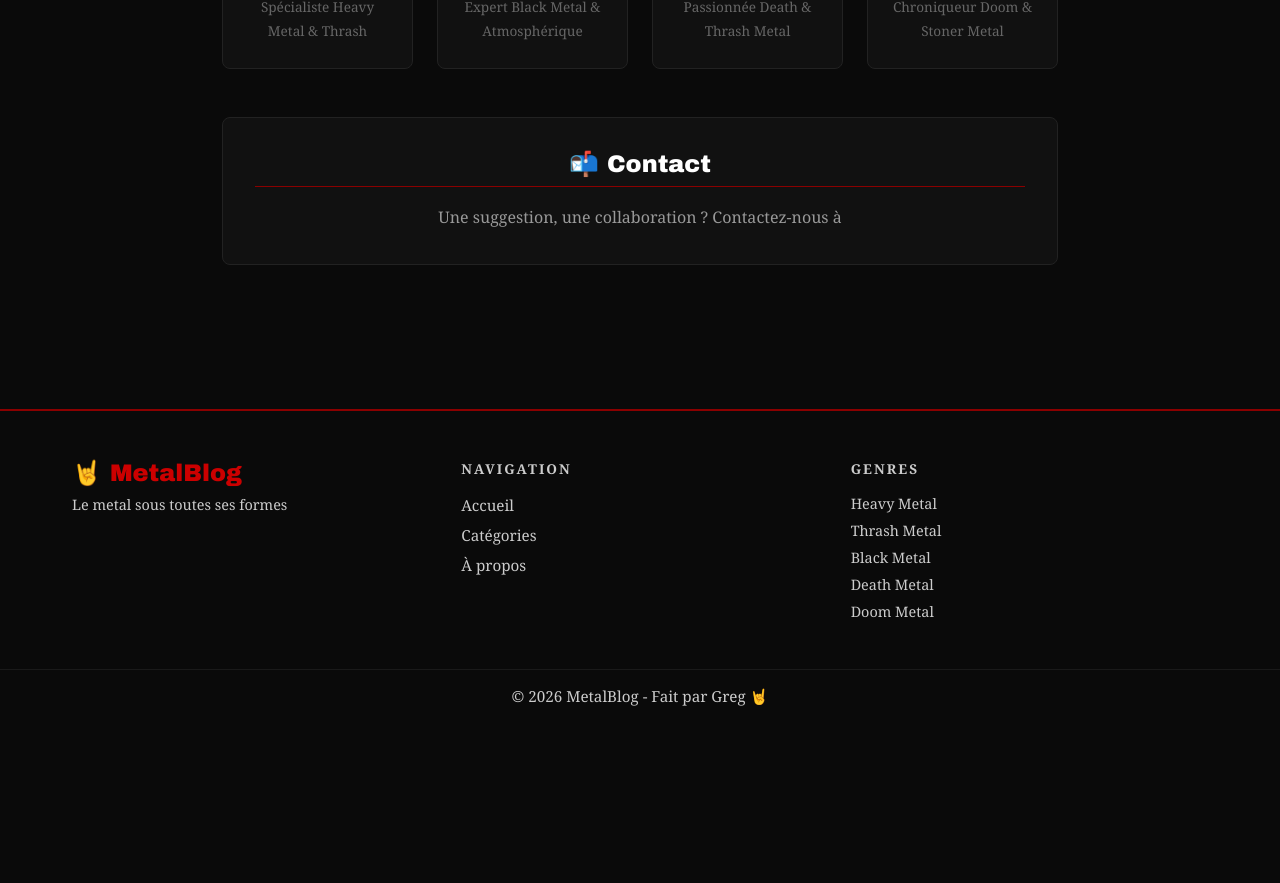
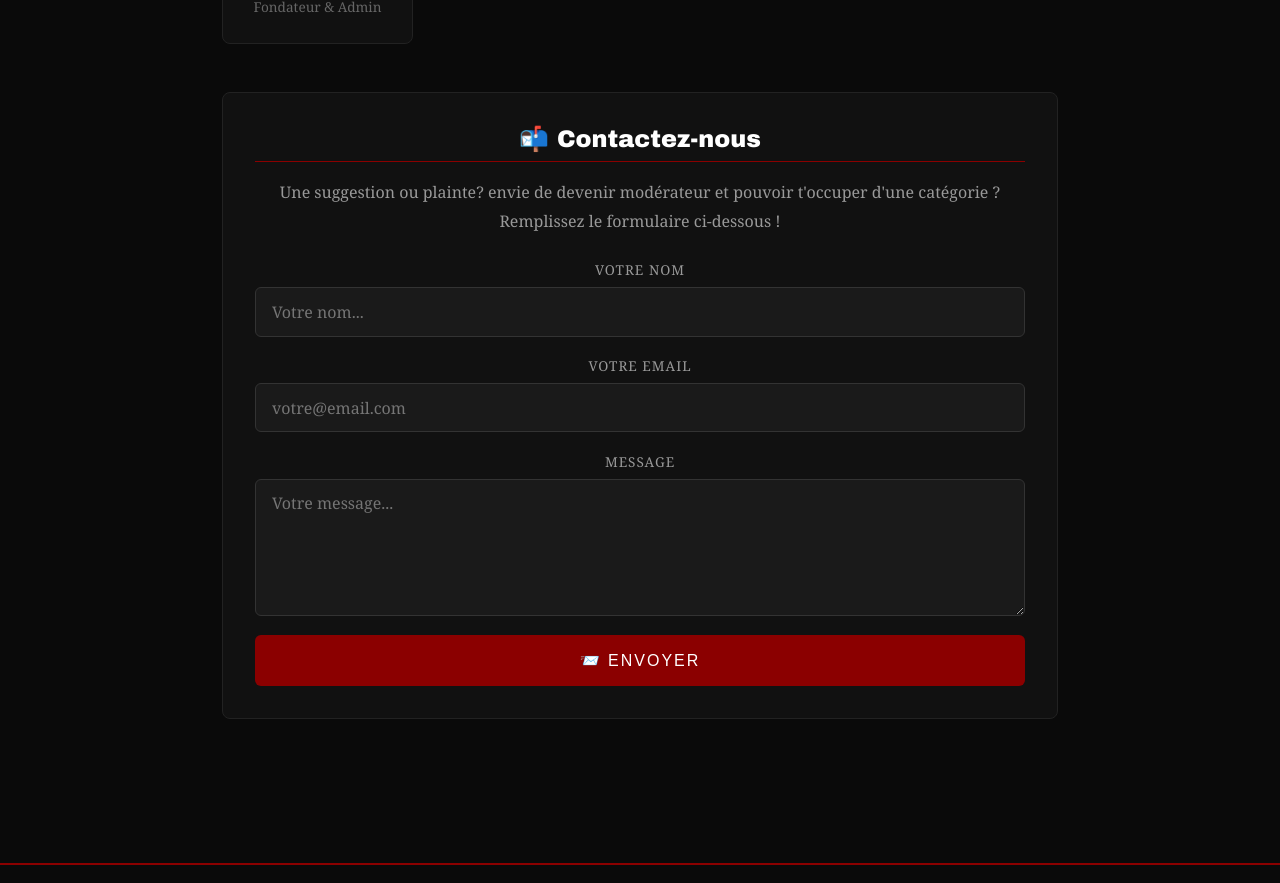
Before and after one commit to Greg-666/metal-blog, an Angular app: page /about in a window 1280 px wide. Shown: the part 900-1783 px from the top of the page. Before the commit the page ends 1622 px from the top, so only its background shows below. Built offline with nearby package versions, Linux system fonts and the light colour scheme.

Commit message:
feat: formulaire contact, section equipe simplifiée, fix approbation users

```diff
--- a/src/app/pages/about/about.component.css
+++ b/src/app/pages/about/about.component.css
@@ -89,3 +89,81 @@
   color: #cc0000;
   font-weight: bold;
 }
+.contact-form {
+  display: flex;
+  flex-direction: column;
+  gap: 1.2rem;
+  margin-top: 1.5rem;
+}
+
+.form-group {
+  display: flex;
+  flex-direction: column;
+  gap: 0.5rem;
+}
+
+.form-group label {
+  color: #999;
+  font-size: 0.85rem;
+  text-transform: uppercase;
+  letter-spacing: 1px;
+}
+
+.form-group input,
+.form-group textarea {
+  background-color: #1a1a1a;
+  border: 1px solid #333;
+  border-radius: 6px;
+  padding: 0.8rem 1rem;
+  color: #fff;
+  font-size: 1rem;
+  outline: none;
+  transition: border-color 0.3s;
+  font-family: inherit;
+}
+
+.form-group input:focus,
+.form-group textarea:focus {
+  border-color: #8b0000;
+}
+
+.form-group textarea {
+  resize: vertical;
+  min-height: 120px;
+}
+
+.btn-submit {
+  background-color: #8b0000;
+  color: #fff;
+  border: none;
+  padding: 1rem;
+  border-radius: 6px;
+  font-size: 1rem;
+  text-transform: uppercase;
+  letter-spacing: 2px;
+  cursor: pointer;
+  transition: background-color 0.3s;
+}
+
+.btn-submit:hover {
+  background-color: #cc0000;
+}
+
+.alert {
+  padding: 0.8rem 1rem;
+  border-radius: 6px;
+  font-size: 0.9rem;
+  margin-top: 1rem;
+}
+
+.alert.error {
+  background-color: #2a0000;
+  border: 1px solid #8b0000;
+  color: #ff6666;
+}
+
+.alert.success {
+  background-color: #002a00;
+  border: 1px solid #008b00;
+  color: #66ff66;
+}
--- a/src/app/pages/about/about.component.html
+++ b/src/app/pages/about/about.component.html
@@ -24,30 +24,46 @@
       <div class="team-grid">
         <div class="team-card">
           <div class="team-avatar">🤘</div>
-          <h3>IronPen</h3>
-          <p>Spécialiste Heavy Metal & Thrash</p>
+          <h3>Greg</h3>
+          <p>Fondateur & Admin</p>
         </div>
+        <!-- Modérateurs à ajouter ultérieurement -->
+        <!--
         <div class="team-card">
           <div class="team-avatar">🖤</div>
-          <h3>FrostWriter</h3>
-          <p>Expert Black Metal & Atmosphérique</p>
+          <h3>Prénom modérateur</h3>
+          <p>Spécialité</p>
         </div>
-        <div class="team-card">
-          <div class="team-avatar">💀</div>
-          <h3>ThrashQueen</h3>
-          <p>Passionnée Death & Thrash Metal</p>
-        </div>
-        <div class="team-card">
-          <div class="team-avatar">🔥</div>
-          <h3>SlowBurn</h3>
-          <p>Chroniqueur Doom & Stoner Metal</p>
-        </div>
+        -->
       </div>
     </div>
 
     <div class="about-section contact">
-      <h2>📬 Contact</h2>
-      <p>Une suggestion, une collaboration ? Contactez-nous à <span class="email"></span></p>
+      <h2>📬 Contactez-nous</h2>
+      <p>Une suggestion ou plainte? envie de devenir modérateur et pouvoir t'occuper d'une catégorie ?<br> Remplissez le formulaire ci-dessous !</p>
+
+      @if (successMessage) {
+        <div class="alert success">{{ successMessage }}</div>
+      }
+      @if (errorMessage) {
+        <div class="alert error">{{ errorMessage }}</div>
+      }
+
+      <div class="contact-form">
+        <div class="form-group">
+          <label>Votre nom</label>
+          <input type="text" [(ngModel)]="contactName" placeholder="Votre nom..." />
+        </div>
+        <div class="form-group">
+          <label>Votre email</label>
+          <input type="email" [(ngModel)]="contactEmail" placeholder="votre@email.com" />
+        </div>
+        <div class="form-group">
+          <label>Message</label>
+          <textarea [(ngModel)]="contactMessage" placeholder="Votre message..." rows="5"></textarea>
+        </div>
+        <button class="btn-submit" (click)="sendContact()">📨 Envoyer</button>
+      </div>
     </div>
   </div>
 </div>
--- a/src/app/pages/about/about.component.ts
+++ b/src/app/pages/about/about.component.ts
@@ -1,11 +1,48 @@
 import { Component } from '@angular/core';
+import { HttpClient } from '@angular/common/http';
+import { FormsModule } from '@angular/forms';
+import { environment } from '../../../environments/environment';
 
 @Component({
   selector: 'app-about',
-  imports: [],
+  standalone: true,
+  imports: [FormsModule],
   templateUrl: './about.component.html',
   styleUrl: './about.component.css'
 })
 export class AboutComponent {
+  contactName = '';
+  contactEmail = '';
+  contactMessage = '';
+  successMessage = '';
+  errorMessage = '';
+  private apiUrl = environment.apiUrl;
 
+  constructor(private http: HttpClient) {}
+
+  sendContact(): void {
+    this.successMessage = '';
+    this.errorMessage = '';
+
+    if (!this.contactName.trim() || !this.contactEmail.trim() || !this.contactMessage.trim()) {
+      this.errorMessage = 'Veuillez remplir tous les champs.';
+      return;
+    }
+
+    this.http.post(`${this.apiUrl}/contact`, {
+      name: this.contactName,
+      email: this.contactEmail,
+      message: this.contactMessage
+    }).subscribe({
+      next: () => {
+        this.successMessage = 'Message envoyé avec succès ! Nous vous répondrons bientôt.';
+        this.contactName = '';
+        this.contactEmail = '';
+        this.contactMessage = '';
+      },
+      error: () => {
+        this.errorMessage = 'Erreur lors de l\'envoi. Réessayez plus tard.';
+      }
+    });
+  }
 }
--- a/src/app/pages/admin/admin.component.ts
+++ b/src/app/pages/admin/admin.component.ts
@@ -51,25 +51,25 @@
   }
 
   approveUser(user: User): void {
-    this.http.patch(`${this.apiUrl}/users/${user.id}`, { status: 'approved' }).subscribe(() => {
+    this.http.patch(`${this.apiUrl}/users/${user.id}`, { role: user.role || 'member', status: 'approved' }).subscribe(() => {
       this.loadUsers();
     });
   }
 
   rejectUser(user: User): void {
-    this.http.patch(`${this.apiUrl}/users/${user.id}`, { status: 'rejected' }).subscribe(() => {
+    this.http.patch(`${this.apiUrl}/users/${user.id}`, { role: user.role || 'member', status: 'rejected' }).subscribe(() => {
       this.loadUsers();
     });
   }
 
   promoteToModerator(user: User): void {
-    this.http.patch(`${this.apiUrl}/users/${user.id}`, { role: 'moderator' }).subscribe(() => {
+    this.http.patch(`${this.apiUrl}/users/${user.id}`, { role: 'moderator', status: 'approved' }).subscribe(() => {
       this.loadUsers();
     });
   }
 
   demoteToMember(user: User): void {
-    this.http.patch(`${this.apiUrl}/users/${user.id}`, { role: 'member' }).subscribe(() => {
+    this.http.patch(`${this.apiUrl}/users/${user.id}`, { role: 'member', status: 'approved' }).subscribe(() => {
       this.loadUsers();
     });
   }
--- a/src/environments/environment.development.ts
+++ b/src/environments/environment.development.ts
@@ -1,4 +1,4 @@
 export const environment = {
-  production: true,
-  apiUrl: 'https://metal-blog-backend.onrender.com'
+  production: false,
+  apiUrl: 'http://localhost:3000'
 };
--- a/src/environments/environment.ts
+++ b/src/environments/environment.ts
@@ -1,4 +1,4 @@
 export const environment = {
-  production: true,
-  apiUrl: 'https://metal-blog-backend.onrender.com'
+  production: false,
+  apiUrl: 'http://localhost:3000'
 };
```
Also changed, not shown: 1 other file (tests, documents, lock files or other folders).
